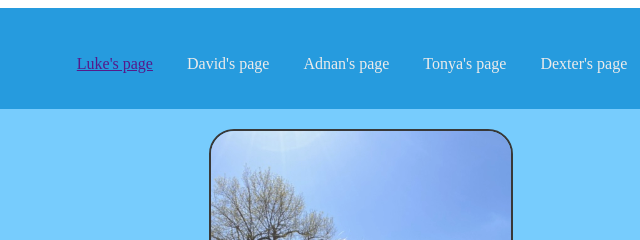
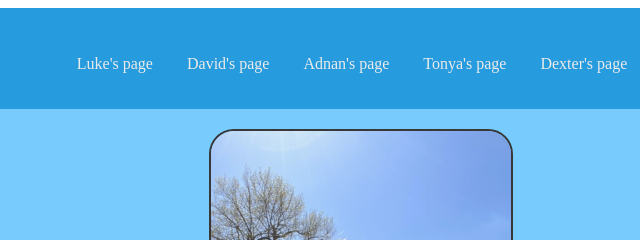
Before and after one commit to dlukerogers/code-102-website, a plain HTML site: page index.html in a window 1280 px wide. Shown: the top 240 px of the page, 279-919 px from the left. Drawn offline with Linux system fonts and the light colour scheme.

Commit message:
update CSS - anchor tags

```diff
--- a/style.css
+++ b/style.css
@@ -94,3 +94,8 @@ section ul {
 section li {
     padding: 10px;
 }
+
+a {
+    text-decoration: none;
+    color:rgb(236, 235, 234);
+}
```
